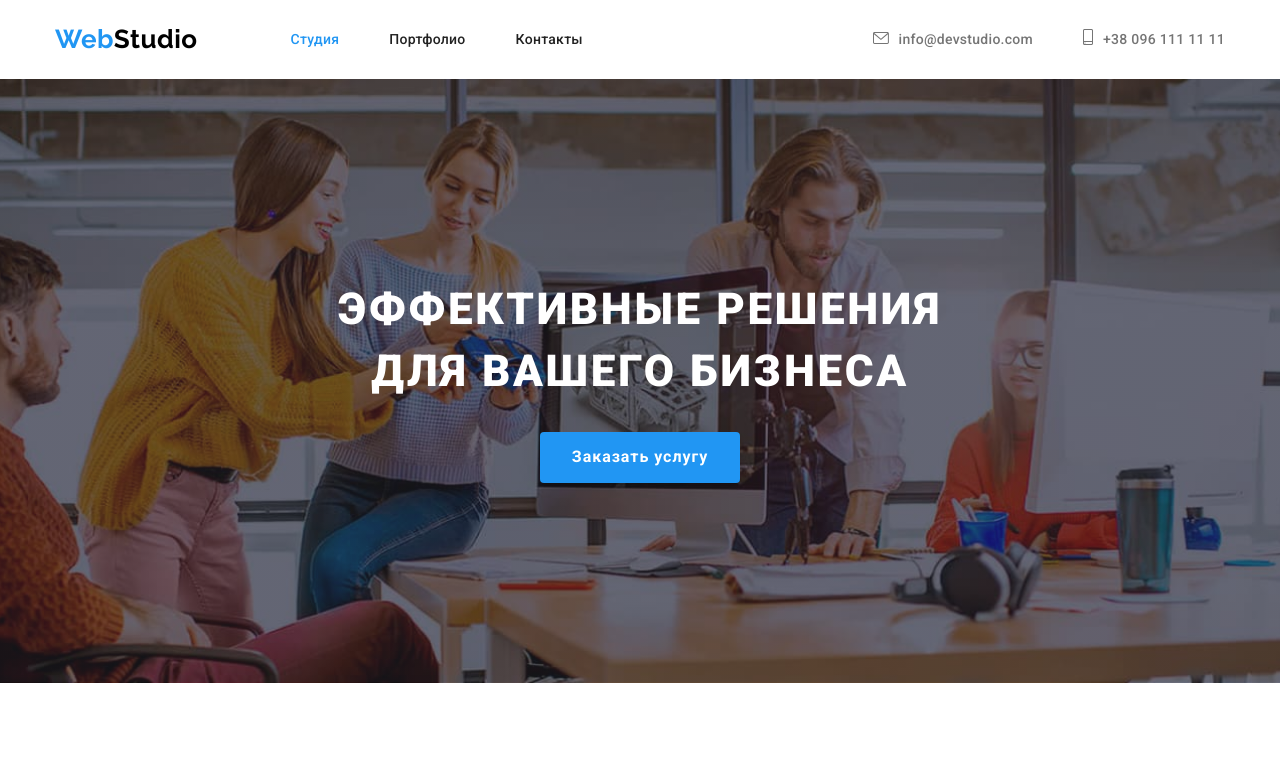
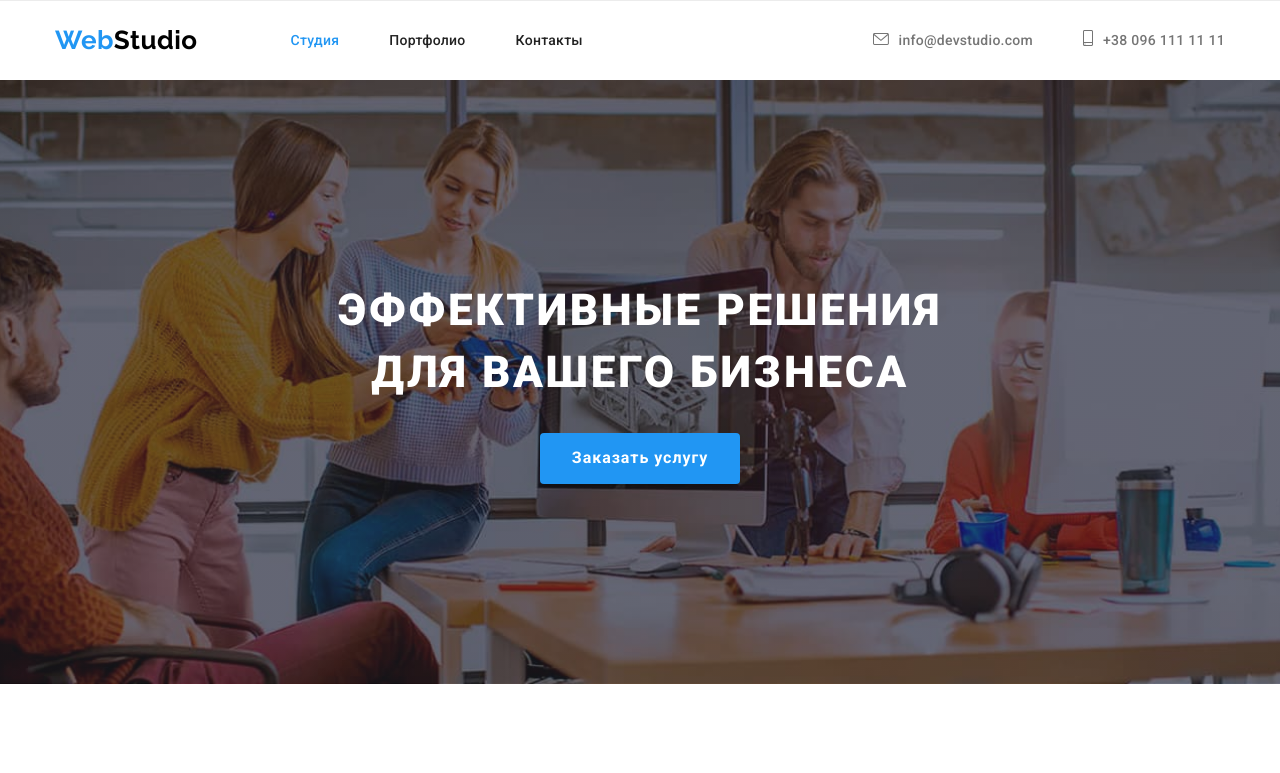
Before and after one commit to Shevchuk-Ren/goit-markup-hw-04, a plain HTML site: page index.html in a window 1280 px wide. Shown: the top 773 px of the page. Drawn offline with Linux system fonts and the light colour scheme.

Commit message:
border в header

```diff
--- a/css/style.css
+++ b/css/style.css
@@ -130,8 +130,8 @@ body {
   padding-bottom: 0px;
 }
 /*header*/
-.line-head {
-  max-width: 1600px;
+.line {
+  max-width: 100%;
   border-bottom: 1px solid #ececec;
 }
 /*line*/
--- a/index.html
+++ b/index.html
@@ -14,8 +14,9 @@
     </head>
 
     <body>
-        <div class="container line">
-        <header class="site-head">
+        <header class="line"></header>
+        <div class="container site-head">
+
 
             <!-- Навигация -->
             <nav class="nav">
@@ -45,9 +46,9 @@
                     </li>
                 </ul>
             </address>
-             </header>
+
         </div>
-
+        </header>
         <main>
             <!-- блок герой -->
             <section class="hero">
```
Also changed, not shown: portfolio.html (+3 -2 lines).
